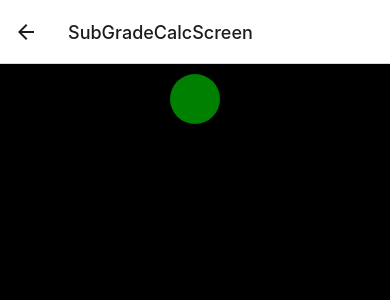
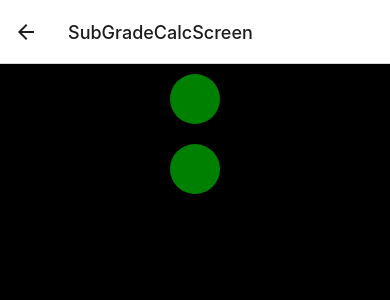
Before and after one commit to Zyd8/SchoolTools, a React Native app: screen /SubGradeCalcScreen in a window 390 px wide. Shown: the top 300 px of the page. Built offline with nearby package versions, Linux system fonts and the light colour scheme.

Commit message:
add removal of input scores

```diff
--- a/src/SubGradeCalcScreen.js
+++ b/src/SubGradeCalcScreen.js
@@ -5,6 +5,17 @@ import { View, Text, TextInput, StyleSheet, SafeAreaView, ScrollView, TouchableO
 const SubGradeCalcScreen = () => {
   const [cards, setCards] = useState([]);
   const [cardCounter, setcardCounter] = useState(1);
+
+  const calculate = () => {
+    for (const card of cards) {
+      console.log(`Card ID: ${card.id}`);
+      console.log('Scores:');
+      for (const score of card.scores) {
+        console.log(score);
+      }
+      console.log('---');
+    }
+  };
 
   const addCard = () => {
     const newCard = { id: cardCounter, scores: [] };
@@ -21,6 +32,15 @@ const SubGradeCalcScreen = () => {
     const updatedCards = cards.map((card) =>
       card.id === cardId
         ? { ...card, scores: [...card.scores, { id: card.scores.length + 1 }] }
+        : card
+    );
+    setCards(updatedCards);
+  };
+
+  const removeScore = (cardId) => {
+    const updatedCards = cards.map((card) =>
+      card.id === cardId
+        ? { ...card, scores: card.scores.slice(0, -1) }
         : card
     );
     setCards(updatedCards);
@@ -60,7 +80,7 @@ const SubGradeCalcScreen = () => {
 
           <View style={styles.scoreControl}>
               <TouchableOpacity onPress={() => addScore(card.id)} style={styles.addScore} />
-              <TouchableOpacity style={styles.removeScore}/>
+              <TouchableOpacity onPress={() => removeScore(card.id)} style={styles.removeScore}/>
           </View>
 
             <View style={{flexDirection: "column"}}>
@@ -75,6 +95,7 @@ const SubGradeCalcScreen = () => {
   return (
     <SafeAreaView style={styles.container}>
       <TouchableOpacity style={styles.addCard} onPress={addCard} />
+      <TouchableOpacity style={styles.calculate} onPress={calculate}/>
       <ScrollView>
         <SafeAreaView>{renderCards()}</SafeAreaView>
       </ScrollView>
@@ -170,17 +191,27 @@ const styles = StyleSheet.create({
   },
   addScore: {
     backgroundColor: "yellow",
-    height: 30,
-    width: 30,
+    height: 40,
+    width: 40,
     margin: 10,
     borderRadius: 10,
   },
   removeScore: {
     backgroundColor: "orange",
-    height: 30,
-    width: 30,
+    height: 40,
+    width: 40,
     margin: 10,
     borderRadius: 10,
+  },
+  calculate: {
+    alignSelf: 'center',
+    marginVertical: 10,
+    width: 50,
+    height: 50,
+    backgroundColor: 'green',
+    borderRadius: 25,
+    justifyContent: 'center',
+    alignItems: 'center',
   }
 });
 
```
